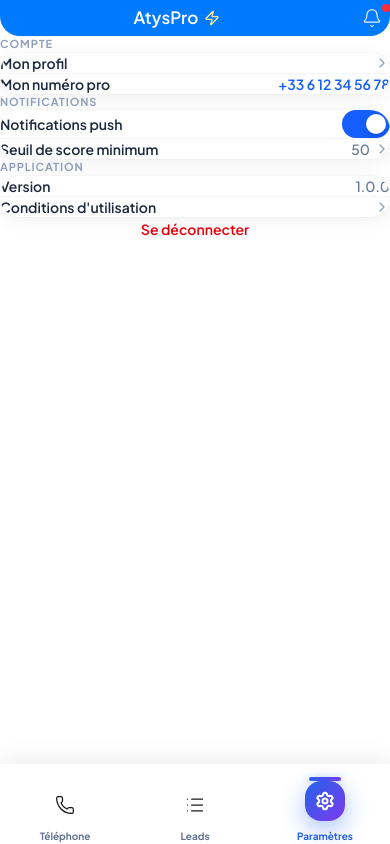
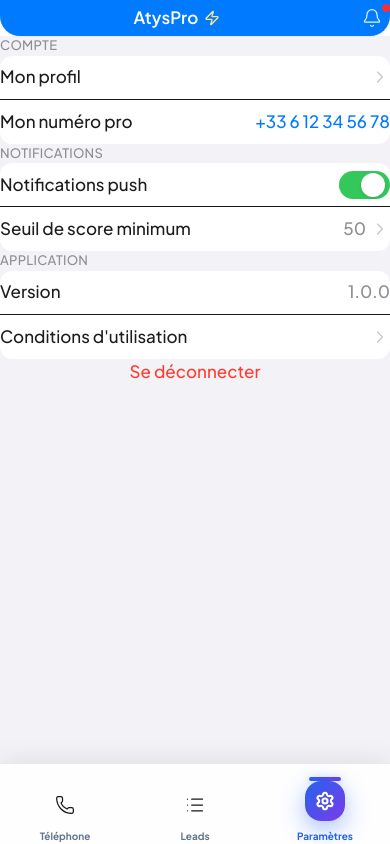
Before and after one commit to Nayrax99/Atyspro-Backend, a Next.js app: page /mobile/settings in a window 390 px wide. Built offline with nearby package versions, Linux system fonts and the light colour scheme.

Commit message:
fix: add MobileHeader and sync mobile refactor

```diff
--- a/src/app/mobile/layout.tsx
+++ b/src/app/mobile/layout.tsx
@@ -8,10 +8,10 @@
  */
 export default function MobileLayout({ children }: { children: ReactNode }) {
   return (
-    <div className="flex min-h-screen items-center justify-center bg-[var(--mobile-bg-neutral)] py-6 max-[500px]:block max-[500px]:py-0">
-      <div className="flex h-[min(90vh,720px)] w-full max-w-[420px] flex-col overflow-hidden rounded-[28px] bg-white shadow-[0_25px_60px_rgba(0,0,0,0.12),0_0_0_1px_rgba(0,0,0,0.04)] max-[500px]:h-screen max-[500px]:max-w-none max-[500px]:rounded-none max-[500px]:shadow-none">
+    <div className="flex min-h-screen items-center justify-center bg-[var(--mobile-bg)] py-8 max-[500px]:block max-[500px]:py-0">
+      <div className="flex h-[min(90vh,720px)] w-full max-w-[420px] flex-col overflow-hidden rounded-[36px] bg-white shadow-[0_8px_30px_rgba(0,0,0,0.08)] max-[500px]:h-screen max-[500px]:max-w-none max-[500px]:rounded-none max-[500px]:shadow-none">
         <MobileHeader />
-        <main className="mobile-scroll-area min-h-0 flex-1 overflow-auto px-5 pb-6 pt-5">
+        <main className="mobile-scroll-area min-h-0 flex-1 overflow-auto bg-[#f2f2f7] px-4 pb-6 pt-6">
           {children}
         </main>
         <BottomNav />
--- a/src/app/mobile/leads/page.tsx
+++ b/src/app/mobile/leads/page.tsx
@@ -45,12 +45,9 @@
 
   if (loading) {
     return (
-      <div className="space-y-4">
+      <div className="space-y-6">
         {[1, 2, 3, 4, 5].map((i) => (
-          <div
-            key={i}
-            className="h-28 rounded-[20px] bg-slate-100"
-          />
+          <div key={i} className="h-28 rounded-[16px] bg-white" style={{ boxShadow: "0 2px 12px rgba(0,0,0,0.06)" }} />
         ))}
       </div>
     );
@@ -58,21 +55,21 @@
 
   if (error) {
     return (
-      <div className="flex items-center gap-3 rounded-[20px] border border-red-100 bg-red-50/80 px-5 py-4 text-sm font-medium text-red-700">
-        <AlertCircle className="h-5 w-5 shrink-0" />
-        <span>{error}</span>
+      <div className="flex items-center gap-3 rounded-[12px] bg-[#ffebee] px-5 py-4">
+        <AlertCircle className="h-5 w-5 shrink-0 text-[#ff3b30]" />
+        <span className="text-[15px] font-medium text-[#c62828]">{error}</span>
       </div>
     );
   }
 
   if (data.length === 0) {
     return (
-      <div className="flex flex-col items-center justify-center py-16 text-center">
-        <div className="flex h-16 w-16 items-center justify-center rounded-full bg-slate-100">
-          <AlertCircle className="h-8 w-8 text-slate-400" />
+      <div className="flex flex-col items-center justify-center py-20 text-center">
+        <div className="flex h-14 w-14 items-center justify-center rounded-full bg-[#e5e5ea]">
+          <AlertCircle className="h-7 w-7 text-[#8e8e93]" />
         </div>
-        <p className="mt-5 text-base font-semibold text-slate-800">Aucun lead</p>
-        <p className="mt-2 max-w-[260px] text-sm font-medium text-slate-500">
+        <p className="mt-6 text-[17px] font-semibold text-[#1c1c1e]">Aucun lead</p>
+        <p className="mt-2 max-w-[260px] text-[15px] font-normal text-[#8e8e93] leading-snug">
           Les leads apparaîtront ici lorsqu&apos;ils seront disponibles.
         </p>
       </div>
@@ -80,7 +77,7 @@
   }
 
   return (
-    <section className="space-y-4">
+    <section className="space-y-6">
       {data.map((lead) => (
         <LeadCard key={lead.id} lead={lead} />
       ))}
--- a/src/app/mobile/settings/page.tsx
+++ b/src/app/mobile/settings/page.tsx
@@ -8,102 +8,88 @@
   const [pushEnabled, setPushEnabled] = useState(true);
 
   return (
-    <div className="space-y-8">
+    <div className="space-y-10">
       <section>
-        <h2 className="mb-3 text-[11px] font-bold uppercase tracking-[0.08em] text-slate-400">
+        <h2 className="mb-2 px-1 text-[13px] font-normal text-[#8e8e93] uppercase tracking-[0.02em]">
           Compte
         </h2>
-        <div
-          className="overflow-hidden rounded-[20px] bg-white"
-          style={{
-            boxShadow: "0 4px 20px rgba(0,0,0,0.06), 0 0 0 1px rgba(0,0,0,0.02)",
-          }}
-        >
+        <div className="overflow-hidden rounded-[12px] bg-white">
           <Link
             href="#"
-            className="flex items-center justify-between border-b border-slate-100 px-5 py-4 transition-colors hover:bg-slate-50/80"
+            className="flex min-h-[44px] items-center justify-between border-b px-4"
+            style={{ borderColor: "var(--mobile-separator)" }}
           >
-            <span className="text-sm font-semibold text-slate-800">Mon profil</span>
-            <ChevronRight className="h-4 w-4 text-slate-400" />
+            <span className="text-[17px] font-normal text-[#1c1c1e]">Mon profil</span>
+            <ChevronRight className="h-5 w-5 text-[#c7c7cc]" strokeWidth={1.5} />
           </Link>
-          <div className="flex items-center justify-between px-5 py-4">
-            <span className="text-sm font-semibold text-slate-800">
-              Mon numéro pro
-            </span>
-            <span className="text-sm font-semibold text-blue-600">
-              +33 6 12 34 56 78
-            </span>
+          <div
+            className="flex min-h-[44px] items-center justify-between px-4"
+          >
+            <span className="text-[17px] font-normal text-[#1c1c1e]">Mon numéro pro</span>
+            <span className="text-[17px] font-normal text-[#007AFF]">+33 6 12 34 56 78</span>
           </div>
         </div>
       </section>
 
       <section>
-        <h2 className="mb-3 text-[11px] font-bold uppercase tracking-[0.08em] text-slate-400">
+        <h2 className="mb-2 px-1 text-[13px] font-normal text-[#8e8e93] uppercase tracking-[0.02em]">
           Notifications
         </h2>
-        <div
-          className="overflow-hidden rounded-[20px] bg-white"
-          style={{
-            boxShadow: "0 4px 20px rgba(0,0,0,0.06), 0 0 0 1px rgba(0,0,0,0.02)",
-          }}
-        >
-          <div className="flex items-center justify-between border-b border-slate-100 px-5 py-4">
-            <span className="text-sm font-semibold text-slate-800">
-              Notifications push
-            </span>
+        <div className="overflow-hidden rounded-[12px] bg-white">
+          <div
+            className="flex min-h-[44px] items-center justify-between border-b px-4"
+            style={{ borderColor: "var(--mobile-separator)" }}
+          >
+            <span className="text-[17px] font-normal text-[#1c1c1e]">Notifications push</span>
             <button
               type="button"
               onClick={() => setPushEnabled(!pushEnabled)}
-              className={`relative h-7 w-12 rounded-full transition-colors duration-200 ${
-                pushEnabled ? "bg-blue-600" : "bg-slate-200"
+              className={`relative h-7 w-[51px] shrink-0 rounded-full transition-colors ${
+                pushEnabled ? "bg-[#34c759]" : "bg-[#e5e5ea]"
               }`}
               role="switch"
               aria-checked={pushEnabled}
             >
               <span
-                className={`absolute top-1 h-5 w-5 rounded-full bg-white shadow-md transition-transform duration-200 ${
-                  pushEnabled ? "left-6" : "left-1"
+                className={`absolute top-0.5 h-6 w-6 rounded-full bg-white shadow-sm transition-transform ${
+                  pushEnabled ? "left-[22px]" : "left-0.5"
                 }`}
               />
             </button>
           </div>
           <Link
             href="#"
-            className="flex items-center justify-between px-5 py-4 transition-colors hover:bg-slate-50/80"
+            className="flex min-h-[44px] items-center justify-between px-4"
           >
-            <span className="text-sm font-semibold text-slate-800">
-              Seuil de score minimum
-            </span>
-            <span className="flex items-center gap-1 text-sm font-medium text-slate-500">
+            <span className="text-[17px] font-normal text-[#1c1c1e]">Seuil de score minimum</span>
+            <span className="flex items-center gap-1 text-[17px] font-normal text-[#8e8e93]">
               50
-              <ChevronRight className="h-4 w-4 text-slate-400" />
+              <ChevronRight className="h-5 w-5 text-[#c7c7cc]" strokeWidth={1.5} />
             </span>
           </Link>
         </div>
       </section>
 
       <section>
-        <h2 className="mb-3 text-[11px] font-bold uppercase tracking-[0.08em] text-slate-400">
+        <h2 className="mb-2 px-1 text-[13px] font-normal text-[#8e8e93] uppercase tracking-[0.02em]">
           Application
         </h2>
-        <div
-          className="overflow-hidden rounded-[20px] bg-white"
-          style={{
-            boxShadow: "0 4px 20px rgba(0,0,0,0.06), 0 0 0 1px rgba(0,0,0,0.02)",
-          }}
-        >
-          <div className="flex items-center justify-between border-b border-slate-100 px-5 py-4">
-            <span className="text-sm font-semibold text-slate-800">Version</span>
-            <span className="text-sm font-medium text-slate-500">1.0.0</span>
+        <div className="overflow-hidden rounded-[12px] bg-white">
+          <div
+            className="flex min-h-[44px] items-center justify-between border-b px-4"
+            style={{ borderColor: "var(--mobile-separator)" }}
+          >
+            <span className="text-[17px] font-normal text-[#1c1c1e]">Version</span>
+            <span className="text-[17px] font-normal text-[#8e8e93]">1.0.0</span>
           </div>
           <Link
             href="#"
-            className="flex items-center justify-between px-5 py-4 transition-colors hover:bg-slate-50/80"
+            className="flex min-h-[44px] items-center justify-between px-4"
           >
-            <span className="text-sm font-semibold text-slate-800">
+            <span className="text-[17px] font-normal text-[#1c1c1e]">
               Conditions d&apos;utilisation
             </span>
-            <ChevronRight className="h-4 w-4 text-slate-400" />
+            <ChevronRight className="h-5 w-5 text-[#c7c7cc]" strokeWidth={1.5} />
           </Link>
         </div>
       </section>
@@ -111,7 +97,7 @@
       <div className="pt-4">
         <button
           type="button"
-          className="w-full rounded-[20px] border border-transparent bg-transparent py-4 text-sm font-semibold text-red-600 transition-colors hover:bg-red-50 active:scale-[0.99]"
+          className="w-full py-4 text-[17px] font-normal text-[#ff3b30]"
         >
           Se déconnecter
         </button>
```
Also changed, not shown: src/app/mobile/leads/[id]/page.tsx (+36 -50 lines), src/app/mobile/phone/page.tsx (+12 -18 lines).
